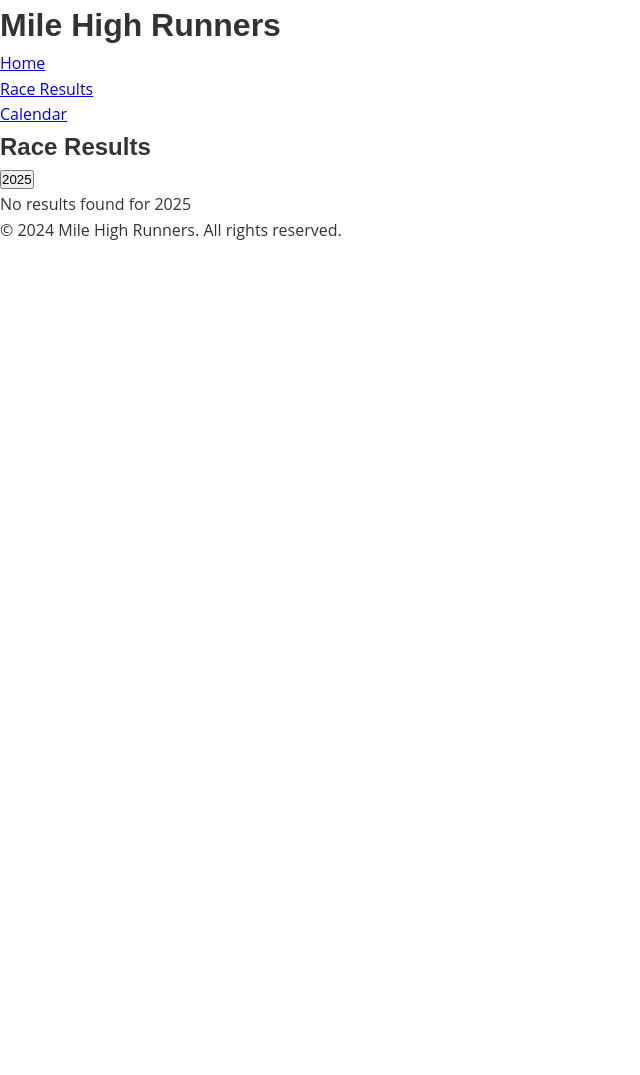
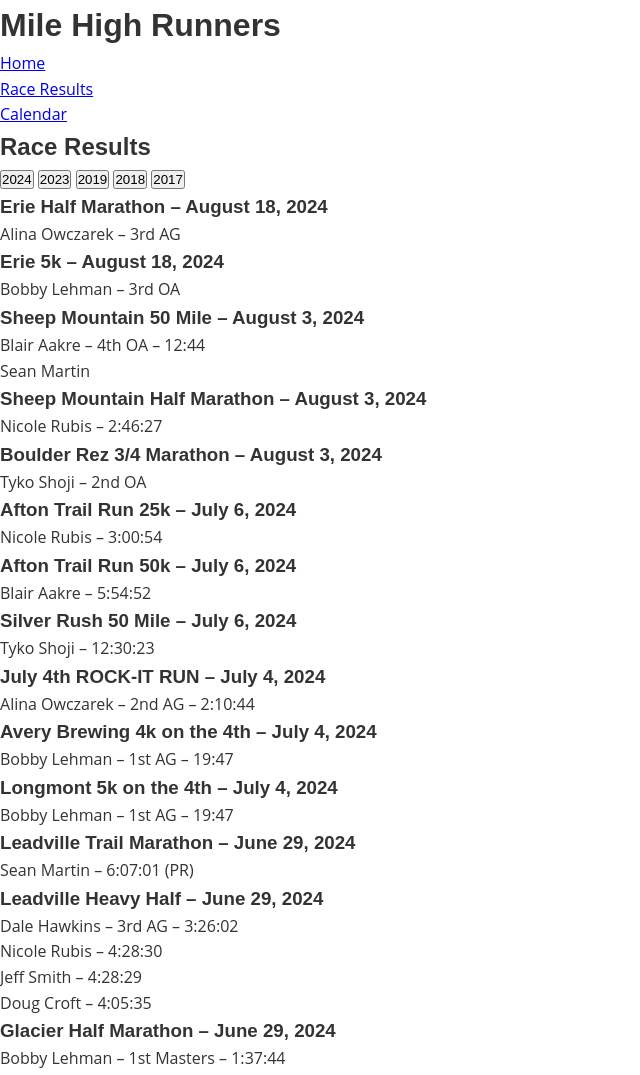
Before and after one commit to daudt/mhr-website, a plain HTML site: page race-results.html in a window 1280 px wide. Shown: the top 1075 px of the page, without its empty margins (0-640 px from the left). Before the commit the page ends 800 px from the top, so only its background shows below. Drawn offline with Linux system fonts and the light colour scheme.

Commit message:
Update race-results.html to include all historical years (2017-2024)

```diff
--- a/race-results.html
+++ b/race-results.html
@@ -26,7 +26,11 @@
         <h2>Race Results</h2>
 
         <div class="year-tabs">
-            <button class="year-tab active" data-year="2025">2025</button>
+            <button class="year-tab active" data-year="2024">2024</button>
+            <button class="year-tab" data-year="2023">2023</button>
+            <button class="year-tab" data-year="2019">2019</button>
+            <button class="year-tab" data-year="2018">2018</button>
+            <button class="year-tab" data-year="2017">2017</button>
         </div>
 
         <div id="results-container">
@@ -42,8 +46,8 @@
 
     <script src="main.js"></script>
     <script>
-        // Initialize race results page
-        let currentYear = new Date().getFullYear();
+        // Initialize race results page with most recent year
+        let currentYear = 2024;
 
         // Year tab switching
         document.querySelectorAll('.year-tab').forEach(tab => {
```
